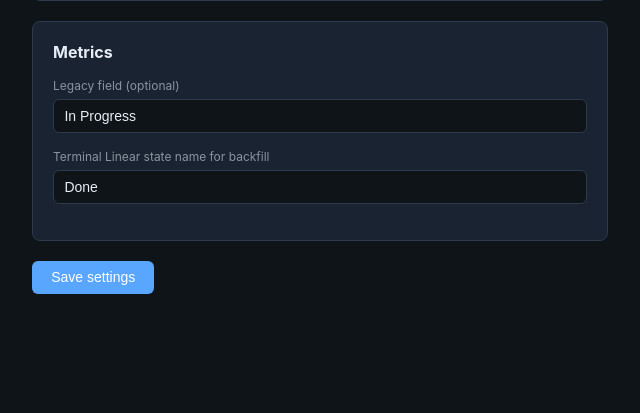
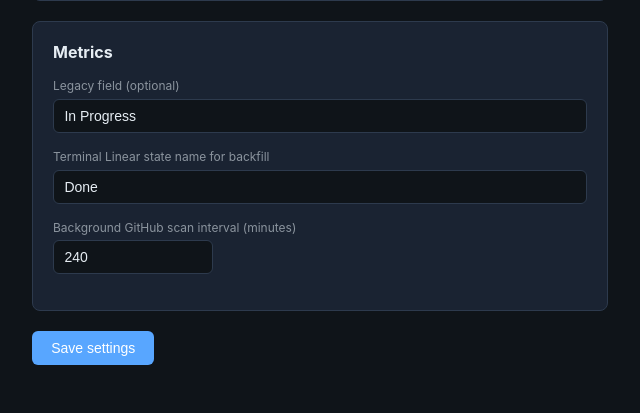
Before and after one commit to jwhittenpk/Sidecar, a Flask app: page /settings in a window 1280 px wide. Shown: the part 550-963 px from the top of the page, without its empty margins (0-640 px from the left). Before the commit the page ends 844 px from the top, so only its background shows below. Run offline with Flask 3, Linux system fonts and the light colour scheme.

Commit message:
feat: concurrent background metrics refresh with configurable cooldown
Linear snapshots and GitHub PR enrichment now run in parallel background
threads on a shared timer, so dashboard loads are instant. Cooldown is
configurable in the Settings page (default 4 hours, was 2 minutes).

Co-Authored-By: Claude Sonnet 4.6 <noreply@anthropic.com>

```diff
--- a/app.py
+++ b/app.py
@@ -7,6 +7,7 @@ import copy
 import json
 import logging
 import os
+import threading
 from datetime import datetime, timedelta, timezone
 from pathlib import Path
 
@@ -401,8 +402,55 @@ def _normalize_issue(node):
     }
 
 
+_metrics_refresh_lock = threading.Lock()
+
+
+def _bg_refresh_linear_snapshots():
+    """Background sub-thread: fetch fresh Linear data and record snapshots."""
+    try:
+        token = get_linear_token()
+        raw = _fetch_all_assigned_issues(token)
+        fresh = [_normalize_issue(n) for n in raw]
+        metrics_module.record_linear_snapshots(fresh, path=METRICS_STORE_PATH)
+        logging.info("Background Linear snapshot: %d issues recorded", len(fresh))
+    except Exception as e:
+        logging.warning("Background Linear snapshot failed: %s", e)
+
+
+def _bg_refresh_github_prs(gh_issues, site, gh_token):
+    """Background sub-thread: enrich GitHub PRs."""
+    try:
+        metrics_module.enrich_github_prs_for_issues(
+            gh_issues, site, gh_token,
+            path=METRICS_STORE_PATH,
+            refresh_pr_meta=False,
+        )
+    except (OSError, requests.RequestException) as e:
+        logging.warning("Background GitHub enrich failed: %s", e)
+
+
+def _run_background_metrics_refresh(gh_issues, site, gh_token):
+    """Fetch fresh Linear snapshots and enrich GitHub PRs concurrently. Skips if already running."""
+    if not _metrics_refresh_lock.acquire(blocking=False):
+        logging.info("Background metrics refresh already running, skipping")
+        return
+    try:
+        t_linear = threading.Thread(target=_bg_refresh_linear_snapshots, daemon=True)
+        t_github = threading.Thread(
+            target=_bg_refresh_github_prs,
+            args=(gh_issues, site, gh_token),
+            daemon=True,
+        )
+        t_linear.start()
+        t_github.start()
+        t_linear.join()
+        t_github.join()
+    finally:
+        _metrics_refresh_lock.release()
+
+
 def _record_metrics_after_linear_fetch(linear_normalized, *, force_github: bool = False):
-    """Append Linear snapshots; optionally refresh GitHub PR cache. Returns status dict for the UI."""
+    """Record Linear snapshots; kick off periodic background refresh of both Linear and GitHub."""
     detail: dict = {"metrics_snapshot": "ok"}
     try:
         metrics_module.record_linear_snapshots(linear_normalized, path=METRICS_STORE_PATH)
@@ -419,28 +467,39 @@ def _record_metrics_after_linear_fetch(linear_normalized, *, force_github: bool
         detail["github_enrich"] = "skipped_no_token"
         return detail
 
-    gate = metrics_module.github_enrich_gate(METRICS_STORE_PATH, force=force_github)
+    site = get_site_settings()
+    cd_minutes = (site.get(metrics_module.SITE_METRICS_KEY) or {}).get("github_enrich_cooldown_minutes")
+    cd_seconds = int(cd_minutes) * 60 if isinstance(cd_minutes, (int, float)) else None
+    gate = metrics_module.github_enrich_gate(METRICS_STORE_PATH, force=force_github, cooldown_seconds=cd_seconds)
     detail["github_cooldown_seconds"] = gate["cooldown_seconds"]
     if not gate["allowed"]:
         detail["github_enrich"] = "skipped_cooldown"
         detail["github_seconds_until_next"] = gate["seconds_until_next"]
         return detail
 
-    try:
-        site = get_site_settings()
-        n = metrics_module.enrich_github_prs_for_issues(
-            gh_issues,
-            site,
-            gh_token,
-            path=METRICS_STORE_PATH,
-            refresh_pr_meta=force_github,
+    if force_github:
+        # Explicit user request from metrics page — run GitHub synchronously so response reflects result
+        try:
+            n = metrics_module.enrich_github_prs_for_issues(
+                gh_issues, site, gh_token,
+                path=METRICS_STORE_PATH,
+                refresh_pr_meta=True,
+            )
+            detail["github_enrich"] = "completed"
+            detail["github_pr_updates"] = n
+        except (OSError, requests.RequestException) as e:
+            logging.warning("GitHub metrics enrich failed: %s", e)
+            detail["github_enrich"] = "error"
+            detail["github_error"] = str(e)
+    else:
+        # Periodic background refresh: Linear + GitHub run concurrently, dashboard loads instantly
+        t = threading.Thread(
+            target=_run_background_metrics_refresh,
+            args=(gh_issues, site, gh_token),
+            daemon=True,
         )
-        detail["github_enrich"] = "completed"
-        detail["github_pr_updates"] = n
-    except (OSError, requests.RequestException) as e:
-        logging.warning("GitHub metrics enrich failed: %s", e)
-        detail["github_enrich"] = "error"
-        detail["github_error"] = str(e)
+        t.start()
+        detail["github_enrich"] = "background"
     return detail
 
 
@@ -546,6 +605,13 @@ def write_site_settings(updates):
             m["cycle_start_states"] = [str(x).strip() for x in m_u["cycle_start_states"] if str(x).strip()]
         if isinstance(m_u.get("terminal_state_name"), str):
             m["terminal_state_name"] = m_u["terminal_state_name"].strip()
+        raw_cd = m_u.get("github_enrich_cooldown_minutes")
+        if raw_cd is not None:
+            try:
+                v = int(raw_cd)
+                m["github_enrich_cooldown_minutes"] = max(0, v)
+            except (ValueError, TypeError):
+                pass
     settings[metrics_module.SETTINGS_SITE_KEY] = merged
     write_settings(settings)
     return merged
--- a/metrics.py
+++ b/metrics.py
@@ -44,7 +44,7 @@ BACKFILL_PERSONAL_STATUS = "Completed"
 def _github_enrich_cooldown_seconds() -> int:
     """Min seconds between full GitHub enrich runs on refresh (0 = always run)."""
     try:
-        v = int(os.getenv("SIDECAR_GITHUB_REFRESH_COOLDOWN_SEC", "120"))
+        v = int(os.getenv("SIDECAR_GITHUB_REFRESH_COOLDOWN_SEC", "1800"))
     except ValueError:
         v = 120
     return max(0, v)
@@ -68,12 +68,18 @@ def _github_pull_list_max_pages() -> int:
     return max(1, min(v, 30))
 
 
-def github_enrich_gate(path: Optional[Path] = None, *, force: bool = False) -> dict[str, Any]:
+def github_enrich_gate(
+    path: Optional[Path] = None,
+    *,
+    force: bool = False,
+    cooldown_seconds: Optional[int] = None,
+) -> dict[str, Any]:
     """
     Whether refresh may run GitHub list+PR metadata sync.
+    cooldown_seconds overrides the env-var default when provided (e.g. from site settings).
     Returns allowed, cooldown_seconds, seconds_until_next (if blocked).
     """
-    cd = _github_enrich_cooldown_seconds()
+    cd = cooldown_seconds if cooldown_seconds is not None else _github_enrich_cooldown_seconds()
     if force or cd == 0:
         return {"allowed": True, "cooldown_seconds": cd, "seconds_until_next": None}
     store = read_metrics_store(path)
@@ -133,6 +139,7 @@ def default_site_metrics() -> dict[str, Any]:
     return {
         "cycle_start_states": ["In Progress"],
         "terminal_state_name": "Done",
+        "github_enrich_cooldown_minutes": 240,
     }
 
 
@@ -154,6 +161,9 @@ def merge_site_defaults(site: Optional[dict]) -> dict[str, Any]:
                 mt["cycle_start_states"] = [str(x).strip() for x in m["cycle_start_states"] if str(x).strip()]
             if isinstance(m.get("terminal_state_name"), str) and m["terminal_state_name"].strip():
                 mt["terminal_state_name"] = m["terminal_state_name"].strip()
+            raw_cd = m.get("github_enrich_cooldown_minutes")
+            if isinstance(raw_cd, (int, float)) and raw_cd >= 0:
+                mt["github_enrich_cooldown_minutes"] = int(raw_cd)
     return {SITE_GITHUB_KEY: gh, SITE_METRICS_KEY: mt}
 
 
--- a/templates/settings.html
+++ b/templates/settings.html
@@ -36,7 +36,7 @@
     }
     .panel h2 { font-size: 1rem; margin: 0 0 1rem; }
     label { display: block; font-size: 0.75rem; color: var(--text-muted); margin-bottom: 0.35rem; }
-    input[type="text"], textarea {
+    input[type="text"], input[type="number"], textarea {
       width: 100%;
       background: var(--bg);
       color: var(--text);
@@ -87,6 +87,9 @@
 
     <label for="terminal-state">Terminal Linear state name for backfill</label>
     <input type="text" id="terminal-state" placeholder="Done">
+
+    <label for="gh-cooldown">Background GitHub scan interval (minutes)</label>
+    <input type="number" id="gh-cooldown" min="0" step="1" placeholder="240" style="max-width:10rem">
   </div>
 
   <button type="button" id="save-btn">Save settings</button>
@@ -106,6 +109,7 @@
             var m = site.metrics || {};
             document.getElementById('cycle-starts').value = (m.cycle_start_states || []).join(', ');
             document.getElementById('terminal-state').value = m.terminal_state_name || 'Done';
+            document.getElementById('gh-cooldown').value = m.github_enrich_cooldown_minutes != null ? m.github_enrich_cooldown_minutes : 240;
           })
           .catch(function() {
             msg.textContent = 'Failed to load settings';
@@ -129,7 +133,8 @@
           },
           metrics: {
             cycle_start_states: starts.length ? starts : ['In Progress'],
-            terminal_state_name: document.getElementById('terminal-state').value.trim() || 'Done'
+            terminal_state_name: document.getElementById('terminal-state').value.trim() || 'Done',
+            github_enrich_cooldown_minutes: parseInt(document.getElementById('gh-cooldown').value, 10) || 240
           }
         };
         fetch('/api/settings/site', {
```
Also changed, not shown: CHANGELOG.md.
